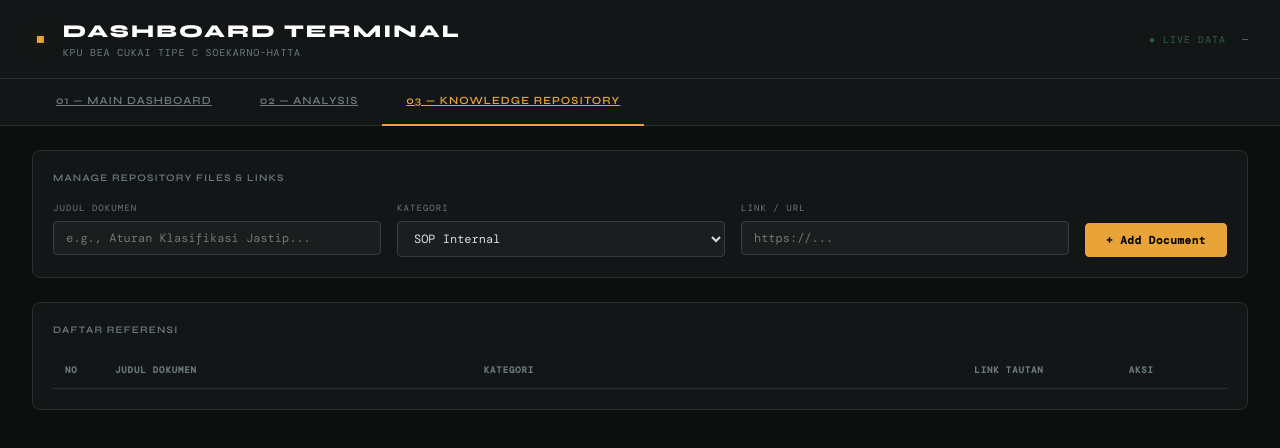
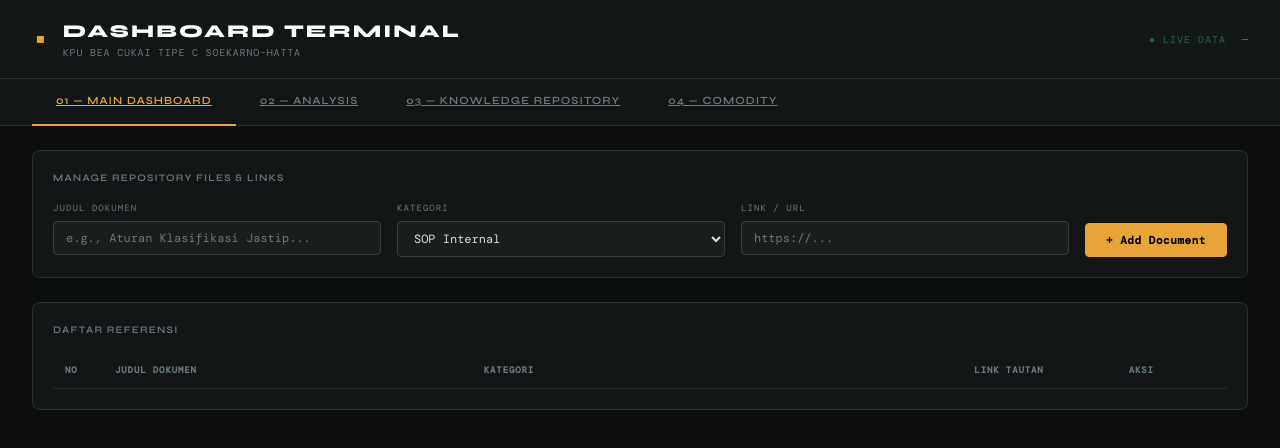
Before and after one commit to FiveKnots/TermiDash, a plain HTML site: page knowledge.html in a window 1280 px wide. Drawn offline with nearby package versions, Linux system fonts and the light colour scheme; no server answers; a web font is replaced by a local one.

Commit message:
Update tab navigation links in knowledge.html

```diff
--- a/knowledge.html
+++ b/knowledge.html
@@ -60,9 +60,10 @@
 
   <!-- ===== TAB NAV ===== -->
   <nav class="tab-nav">
-    <a class="tab-btn" href="index.html">01 — Main Dashboard</a>
+    <a class="tab-btn active" href="index.html">01 — Main Dashboard</a>
     <a class="tab-btn" href="analysis.html">02 — Analysis</a>
-    <a class="tab-btn active" href="knowledge.html">03 — Knowledge Repository</a>
+    <a class="tab-btn" href="knowledge.html">03 — Knowledge Repository</a>
+    <a class="tab-btn" href="comodity.html">04 — Comodity</a>
   </nav>
 
   <!-- ===== KNOWLEDGE REPOSITORY ===== -->
```
